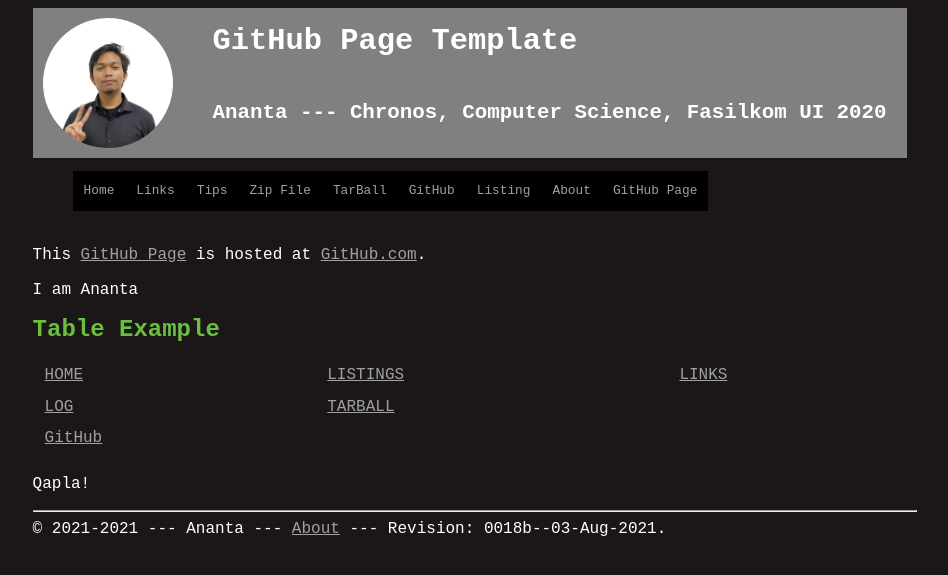
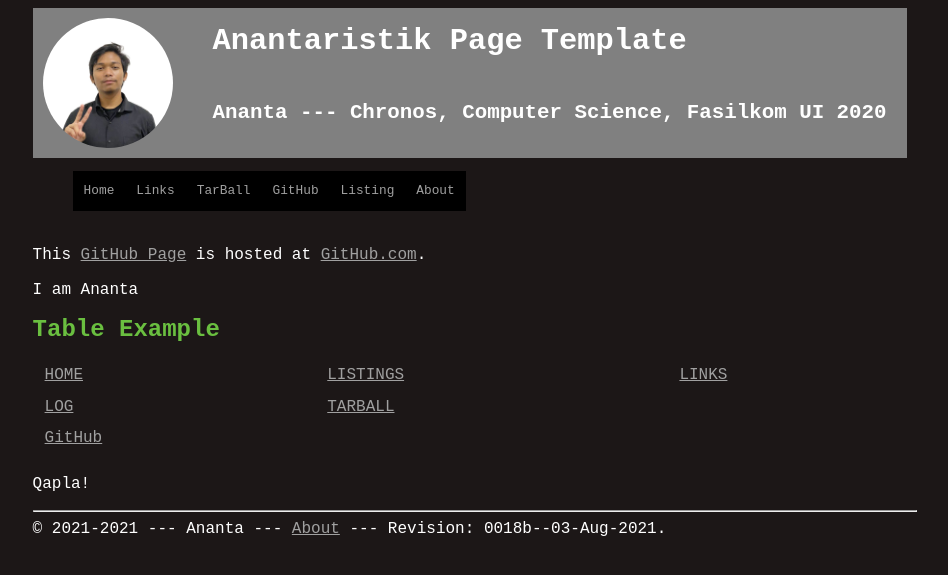
Before and after one commit to anantaristik/os212, a Jekyll site: the page built from index.md, in a window 1280 px wide. Shown: the top 575 px of the page, without its empty margins (165-1113 px from the left). Built offline with Jekyll 4.4.1, drawn with Linux system fonts in a browser that asks for light colours.

Commit message:
GHP Update

```diff
--- a/_config.yml
+++ b/_config.yml
@@ -11,21 +11,15 @@
   link:      "https://anantaristik.github.io/os212/"
 - navbar:    "Links"
   link:      "/LINKS/"
-- navbar:    "Tips"
-  link:      "/TIPS/"
-- navbar:    "Zip File"
-  link:      "/template.zip"
 - navbar:    "TarBall"
-  link:      "/template.tar.bz2"
+  link:      "https://os.vlsm.org/Log/anantaristik.tar.bz2.txt"
 - navbar:    "GitHub"
   link:      "https://github.com/anantaristik"
 - navbar:    "Listing"
   link:      "/000.html"
 - navbar:    "About"
   link:      "/ABOUT/"
-- navbar:    "GitHub Page"
-  link:      "https://template.vlsm.org/"
-title:       "GitHub Page Template"
+title:       "Anantaristik Page Template"
 lang:        "en-US"
 author:      "Ananta"
 address:     "Chronos, Computer Science, Fasilkom UI 2020"
--- a/index.md
+++ b/index.md
@@ -9,7 +9,7 @@
 ## Table Example
 
 | [HOME]({{ https://anantaristik.github.io/os212/ }}/) | [LISTINGS]({{ site.baseurl }}/000.html) | [LINKS]({{ site.baseurl }}/LINKS/) |
-| [LOG]({{https://anantaristik.github.io/os212/TXT/mylog.txt}}/TIPS/) | [TARBALL]({{ site.baseurl }}/template.tar.bz2) |
+| [LOG]({{https://anantaristik.github.io/os212/TXT/mylog.txt}}) | [TARBALL]({{ https://os.vlsm.org/Log/anantaristik.tar.bz2.txt }}) |
 | [GitHub]({{https://github.com/anantaristik/}}) |
 
 Qapla!
```
